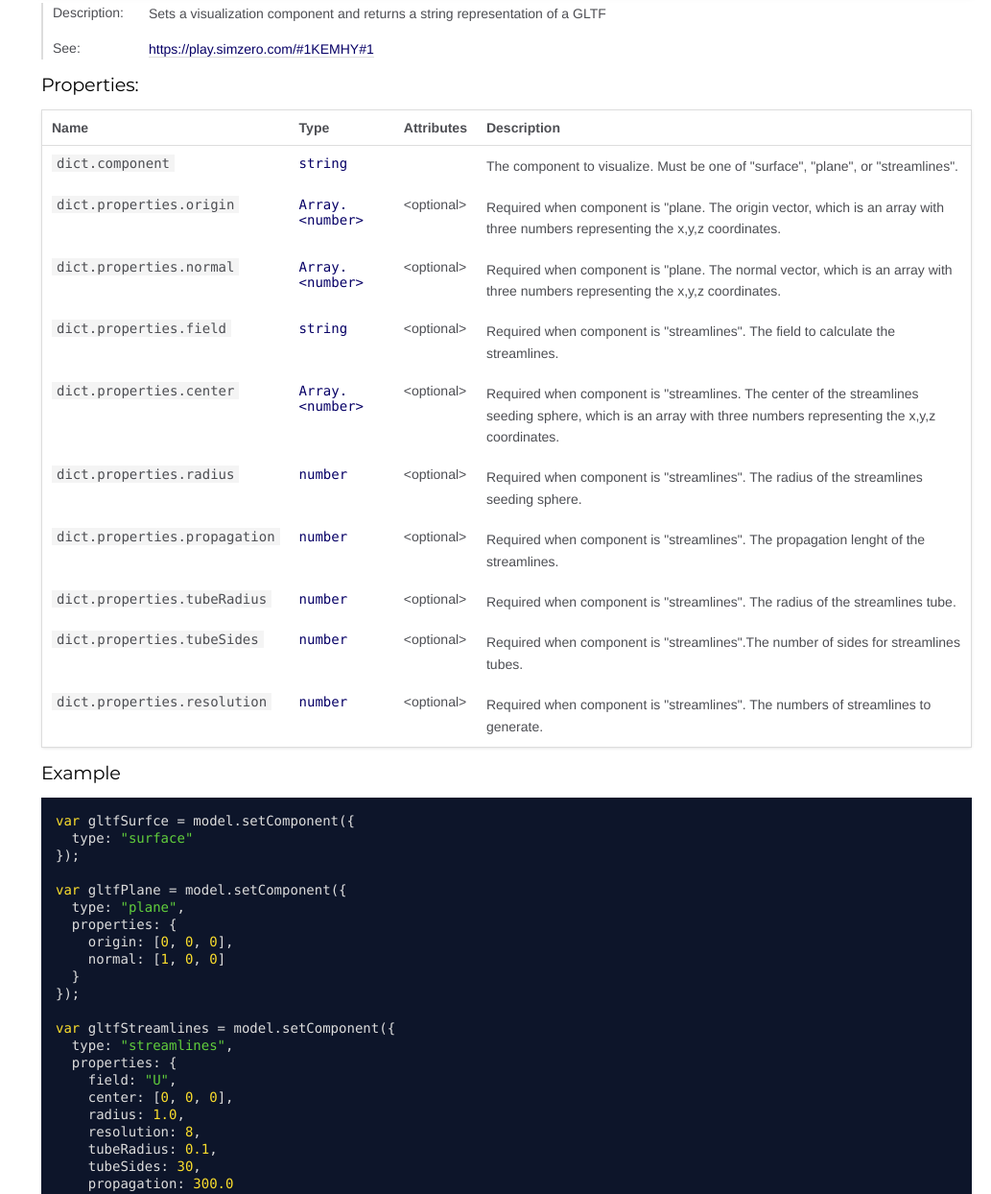
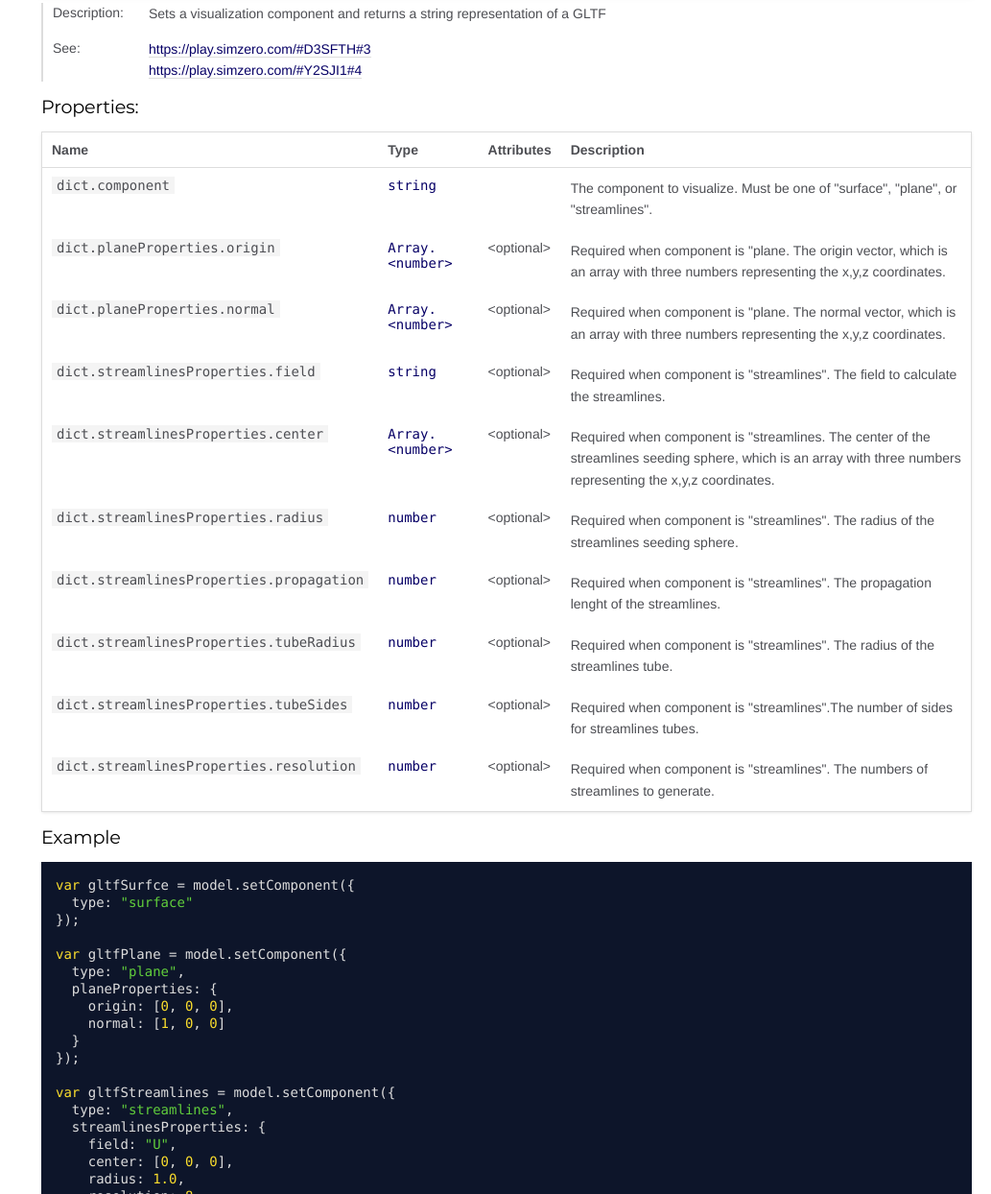
Before and after one commit to simzero/jsfluids, a plain HTML site: page v0.2.0/jsfluids.ITHACAFV.html in a window 1280 px wide. Shown: the part 3784-5028 px from the top of the page at 96% size, without its empty margins (247-1280 px from the left). Drawn offline with Linux system fonts and the light colour scheme.

Commit message:
Updating setComponent dictionary properties

```diff
--- a/v0.2.0/jsfluids.ITHACAFV.html
+++ b/v0.2.0/jsfluids.ITHACAFV.html
@@ -1279,7 +1279,9 @@ of a GLTF</p></li></ul></dd>
     <dt class="tag-see">See:</dt>
     <dd class="tag-see">
         <ul>
-            <li><a href="https://play.simzero.com/#1KEMHY#1">https://play.simzero.com/#1KEMHY#1</a></li>
+            <li><a href="https://play.simzero.com/#D3SFTH#3">https://play.simzero.com/#D3SFTH#3</a></li>
+
+            <li><a href="https://play.simzero.com/#Y2SJI1#4">https://play.simzero.com/#Y2SJI1#4</a></li>
         </ul>
     </dd>
 
@@ -1348,7 +1350,7 @@ Must be one of &quot;surface&quot;, &quot;plane&quot;, or &quot;streamlines&quot
 
         <tr>
 
-                <td class="name"><code>dict.properties.origin</code></td>
+                <td class="name"><code>dict.planeProperties.origin</code></td>
 
 
             <td class="type">
@@ -1382,7 +1384,7 @@ representing the x,y,z coordinates.</p></td>
 
         <tr>
 
-                <td class="name"><code>dict.properties.normal</code></td>
+                <td class="name"><code>dict.planeProperties.normal</code></td>
 
 
             <td class="type">
@@ -1416,7 +1418,7 @@ representing the x,y,z coordinates.</p></td>
 
         <tr>
 
-                <td class="name"><code>dict.properties.field</code></td>
+                <td class="name"><code>dict.streamlinesProperties.field</code></td>
 
 
             <td class="type">
@@ -1449,7 +1451,7 @@ is &quot;streamlines&quot;. The field to calculate the streamlines.</p></td>
 
         <tr>
 
-                <td class="name"><code>dict.properties.center</code></td>
+                <td class="name"><code>dict.streamlinesProperties.center</code></td>
 
 
             <td class="type">
@@ -1483,7 +1485,7 @@ an array with three numbers representing the x,y,z coordinates.</p></td>
 
         <tr>
 
-                <td class="name"><code>dict.properties.radius</code></td>
+                <td class="name"><code>dict.streamlinesProperties.radius</code></td>
 
 
             <td class="type">
@@ -1516,7 +1518,7 @@ is &quot;streamlines&quot;. The radius of the streamlines seeding sphere.</p></t
 
         <tr>
 
-                <td class="name"><code>dict.properties.propagation</code></td>
+                <td class="name"><code>dict.streamlinesProperties.propagation</code></td>
 
 
             <td class="type">
@@ -1549,7 +1551,7 @@ is &quot;streamlines&quot;. The propagation lenght of the streamlines.</p></td>
 
         <tr>
 
-                <td class="name"><code>dict.properties.tubeRadius</code></td>
+                <td class="name"><code>dict.streamlinesProperties.tubeRadius</code></td>
 
 
             <td class="type">
@@ -1582,7 +1584,7 @@ is &quot;streamlines&quot;. The radius of the streamlines tube.</p></td>
 
         <tr>
 
-                <td class="name"><code>dict.properties.tubeSides</code></td>
+                <td class="name"><code>dict.streamlinesProperties.tubeSides</code></td>
 
 
             <td class="type">
@@ -1615,7 +1617,7 @@ is &quot;streamlines&quot;.The number of sides for streamlines tubes.</p></td>
 
         <tr>
 
-                <td class="name"><code>dict.properties.resolution</code></td>
+                <td class="name"><code>dict.streamlinesProperties.resolution</code></td>
 
 
             <td class="type">
@@ -1667,7 +1669,7 @@ is &quot;streamlines&quot;. The numbers of streamlines to generate.</p></td>
 
 var gltfPlane = model.setComponent({
   type: "plane",
-  properties: {
+  planeProperties: {
     origin: [0, 0, 0],
     normal: [1, 0, 0]
   }
@@ -1675,7 +1677,7 @@ var gltfPlane = model.setComponent({
 
 var gltfStreamlines = model.setComponent({
   type: "streamlines",
-  properties: {
+  streamlinesProperties: {
     field: "U",
     center: [0, 0, 0],
     radius: 1.0,
@@ -1683,8 +1685,8 @@ var gltfStreamlines = model.setComponent({
     tubeRadius: 0.1,
     tubeSides: 30,
     propagation: 300.0
-   }
- });</code></pre>
+  }
+});</code></pre>
 
 
 
@@ -2244,7 +2246,7 @@ with the two coordinate values at the inlet.</p></td>
 <br class="clear">
 
 <footer>
-    Documentation generated by <a href="https://github.com/jsdoc3/jsdoc">JSDoc 4.0.2</a> on Thu Apr 13 2023 11:06:11 GMT+0200 (Central European Summer Time) using the <a href="https://github.com/clenemt/docdash">docdash</a> theme.
+    Documentation generated by <a href="https://github.com/jsdoc3/jsdoc">JSDoc 4.0.2</a> on Thu Apr 13 2023 11:34:15 GMT+0200 (Central European Summer Time) using the <a href="https://github.com/clenemt/docdash">docdash</a> theme.
 </footer>
 
 <script>prettyPrint();</script>
```
Also changed, not shown: v0.2.0/index.html (+1 -1 lines), v0.2.0/jsfluids.ML.html (+15 -14 lines).
